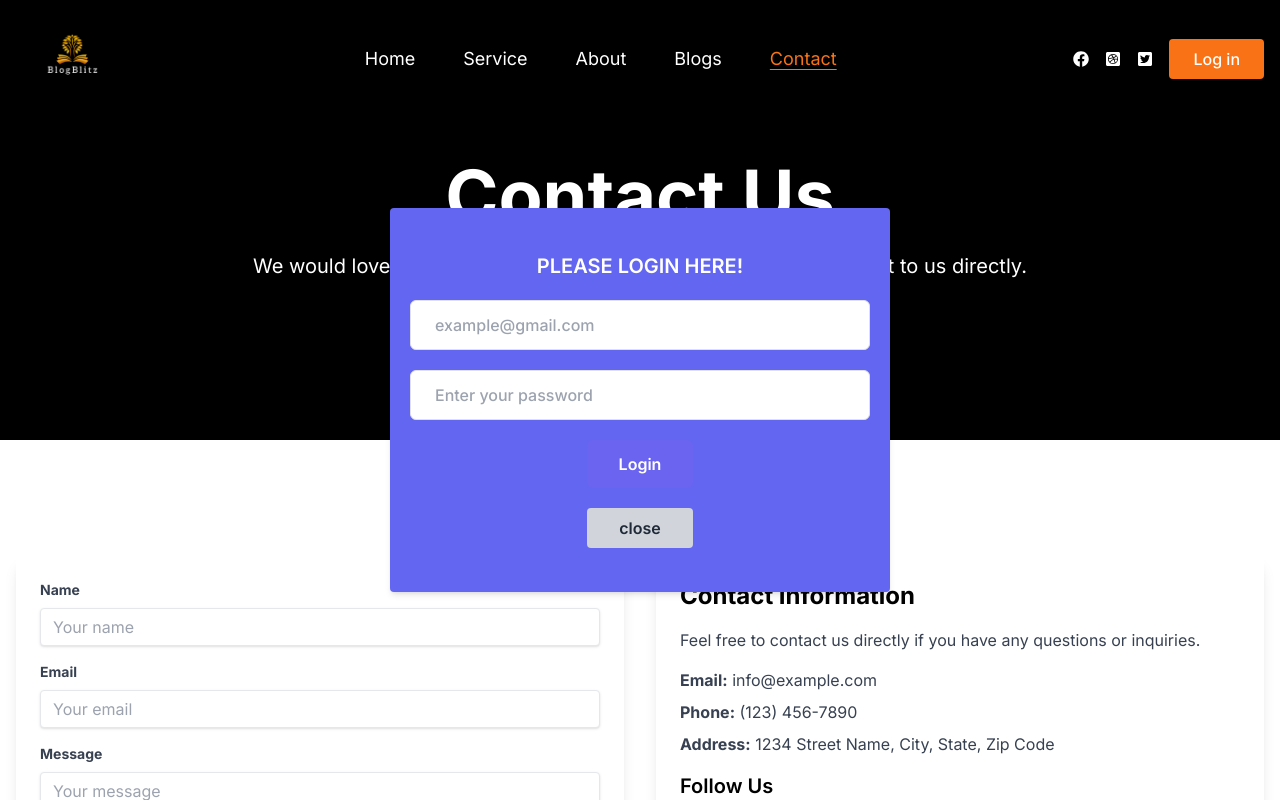
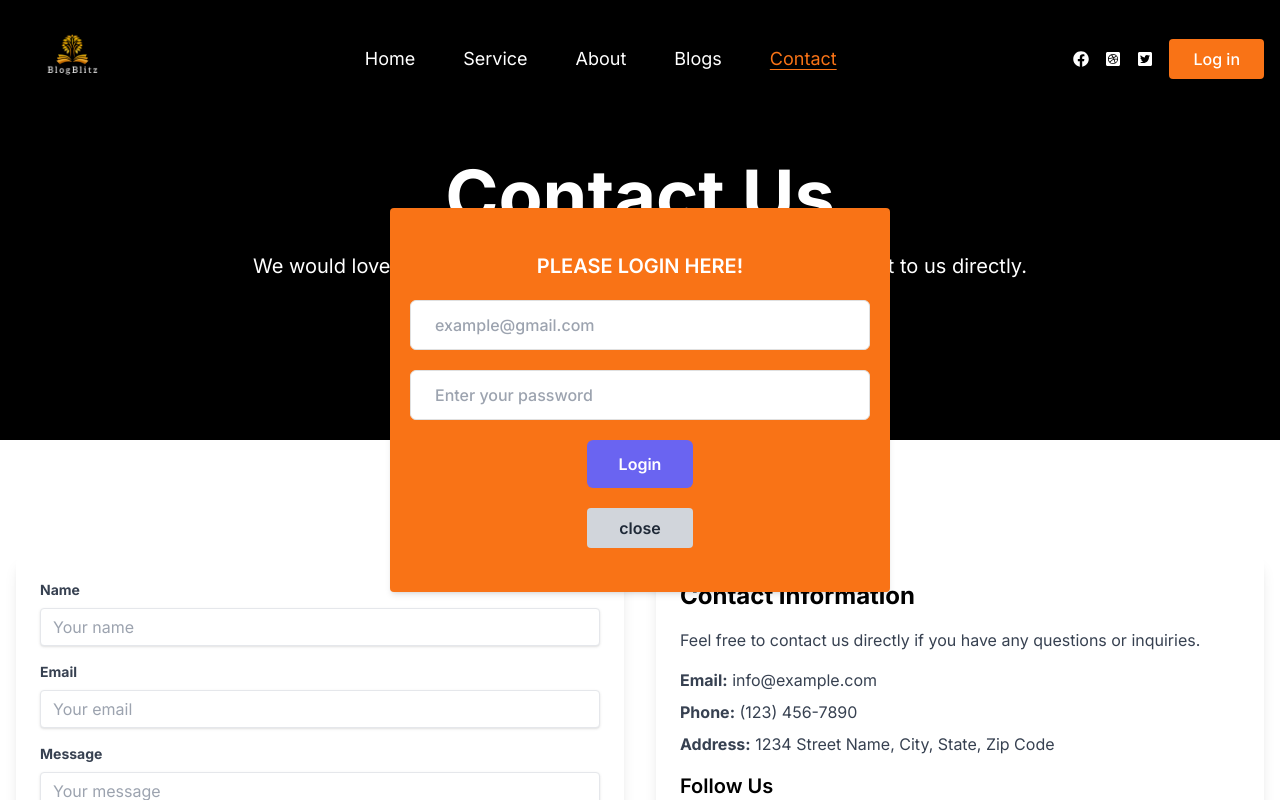
Before and after one commit to Thenmozhi-k/React-Blog-Website, a React (Vite) app: page /contact in a window 1280 px wide. Both pictures are taken after a click on the button "Log in". Shown: the top 800 px of the page. Built offline with nearby package versions, Linux system fonts and the light colour scheme.

Commit message:
first commit

```diff
--- a/src/Components/Modal.jsx
+++ b/src/Components/Modal.jsx
@@ -4,7 +4,7 @@ const Modal = ({isOpen, onClose}) => {
   return (
     <div className={`fixed top-0 left-0 w-full h-full flex items-center justify-center ${isOpen ? "" : "hidden"}`}>
         <div className='modal-container'>
-            <div className='bg-indigo-500 text-center p-5 h-96 lg:w-[500px] rounded shadow-md'>
+            <div className='bg-orange-500 text-center p-5 h-96 lg:w-[500px] rounded shadow-md'>
                 {/* modal content */}
                 <h2 className='text-xl font-semibold mb-4 mt-6 mb-5 uppercase'>Please Login Here!</h2>
                 <form>
```
